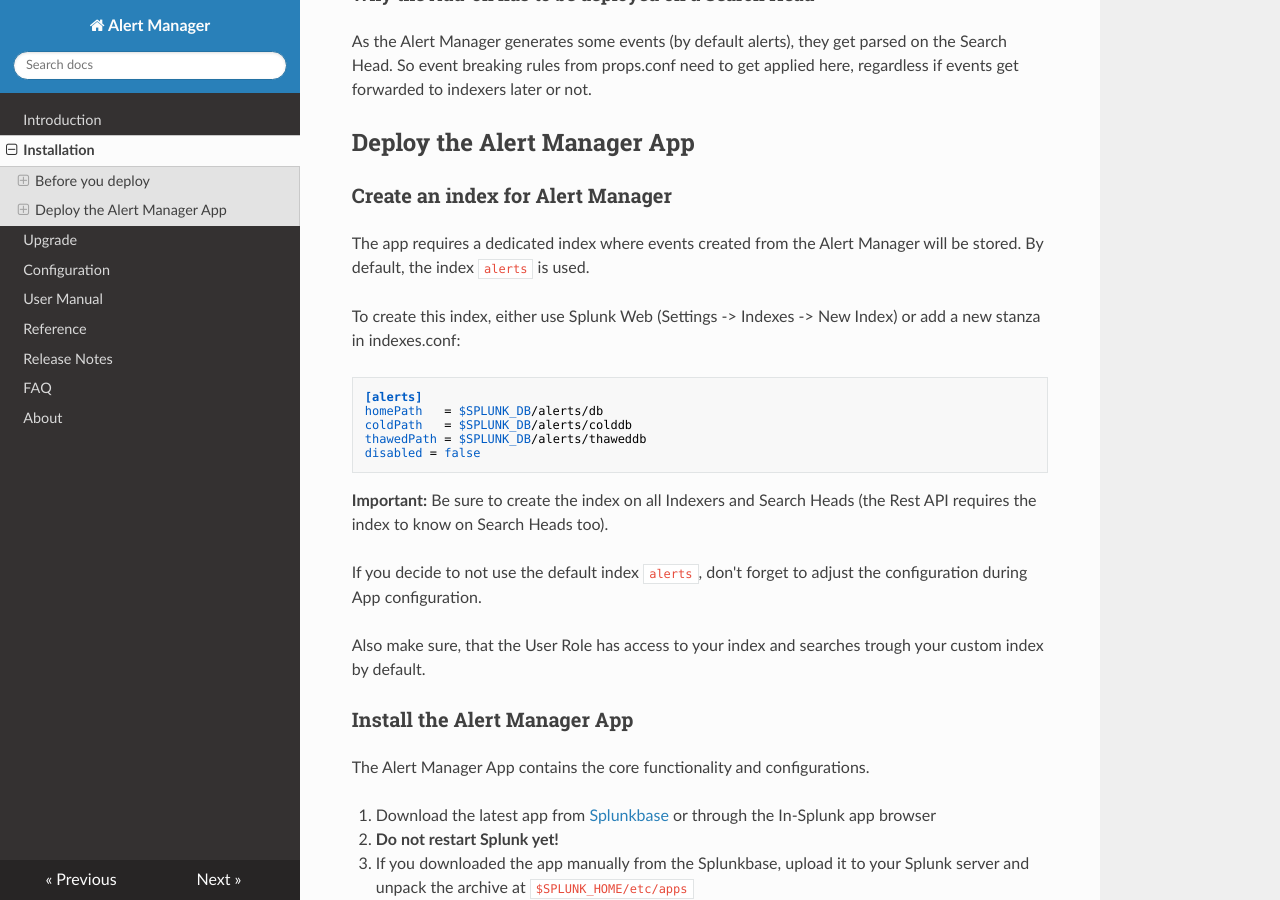
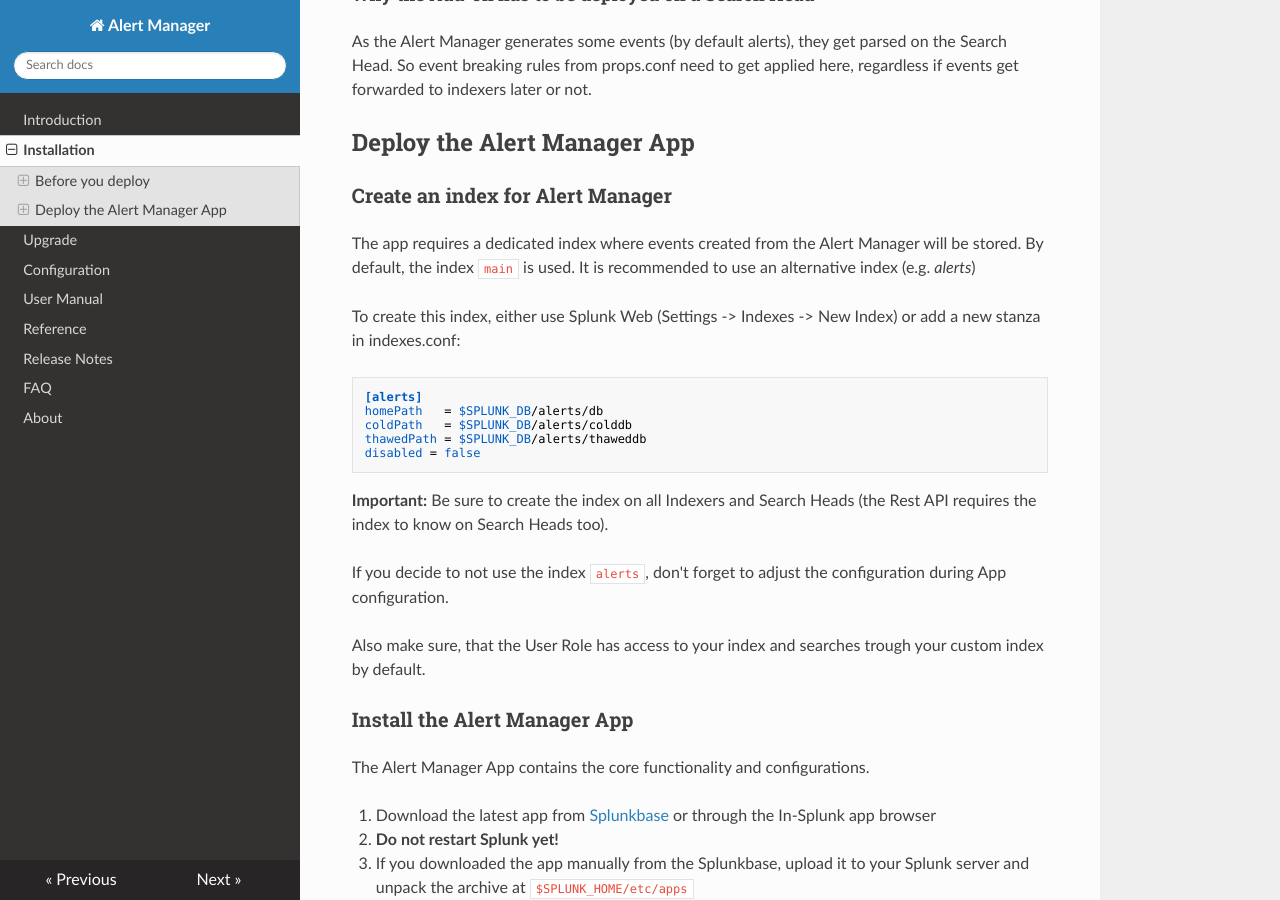
Before and after one commit to alertmanager/alert_manager_docs, an MkDocs documentation site: the page built from docs/installation_manual.md, in a window 1280 px wide and 900 px high, scrolled down 583 px. Built offline with MkDocs 1.6.1, drawn with Linux system fonts in a browser that asks for light colours; nearby versions of some CDN libraries; old or Windows-style settings are respelled for this version of MkDocs.

Commit message:
Fixed minor issues

```diff
--- a/docs/installation_manual.md
+++ b/docs/installation_manual.md
@@ -22,7 +22,7 @@ As the Alert Manager generates some events (by default alerts), they get parsed
 ### Create an index for Alert Manager
 
 The app requires a dedicated index where events created from the Alert Manager will be stored.
-By default, the index `alerts` is used.
+By default, the index `main` is used. It is recommended to use an alternative index (e.g. _alerts_)
 
 To create this index, either use Splunk Web (Settings -> Indexes -> New Index) or add a new stanza in indexes.conf:
 
@@ -36,7 +36,7 @@ disabled = false
 
 **Important:** Be sure to create the index on all Indexers and Search Heads (the Rest API requires the index to know on Search Heads too).
 
-If you decide to not use the default index `alerts`, don't forget to adjust the configuration during App configuration.
+If you decide to not use the index `alerts`, don't forget to adjust the configuration during App configuration.
 
 Also make sure, that the User Role has access to your index and searches trough your custom index by default.
 
```
Also changed, not shown: docs/configuration_manual.md (+1 -1 lines), docs/update_manual.md (+2 -0 lines).
